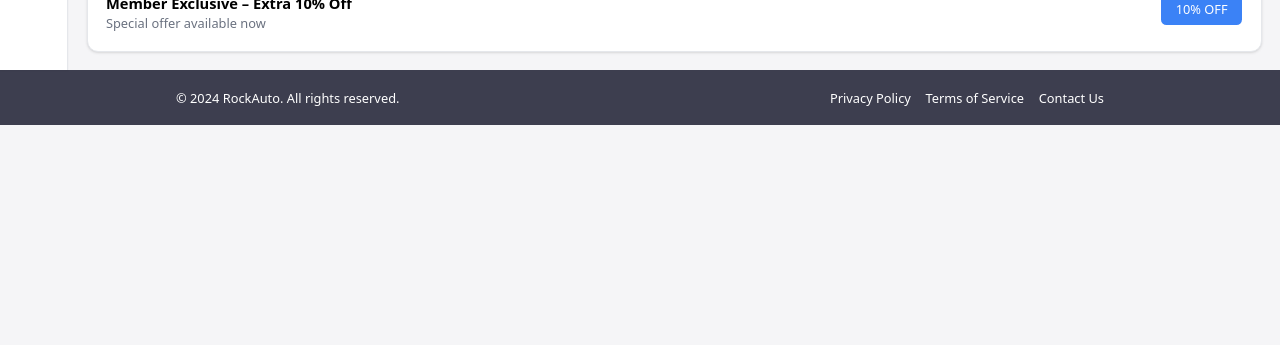
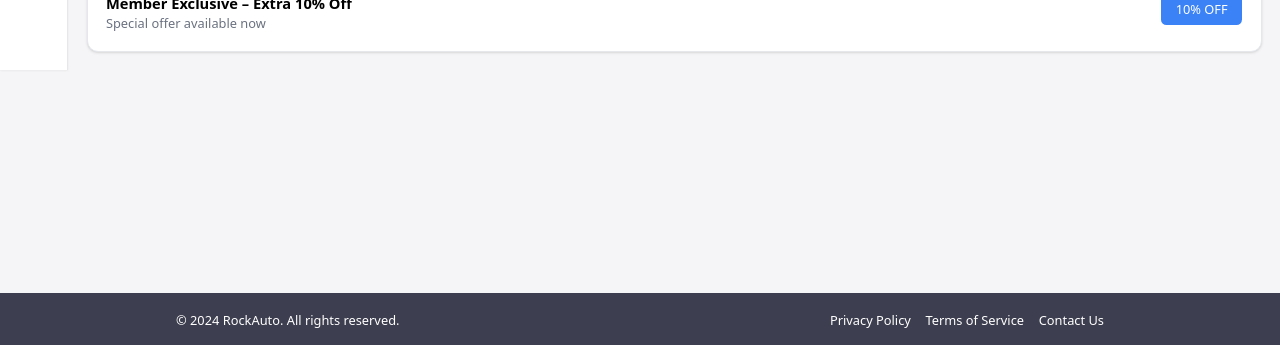
Before and after one commit to LPhinney1/ITIS4390-capstone-rockauto, a Next.js app: page / in a window 1280 px wide. Shown: the part 452-797 px from the top of the page. Built offline with nearby package versions, Linux system fonts and the light colour scheme; no server answers; the database is empty.

Commit message:
footer fix

```diff
--- a/src/app/layout.tsx
+++ b/src/app/layout.tsx
@@ -15,14 +15,16 @@ export default function RootLayout({
 }) {
   return (
     <html lang="en">
-            <body className="bg-[#f5f5f7] antialiased">
-                <div>
+      {/* Flex column, full height */}
+      <body className="bg-[#f5f5f7] antialiased min-h-screen flex flex-col">
         <AuthProvider>
           <NavBar />
+          <main className="flex-1">
             {children}
+          </main>
         </AuthProvider>
-                </div>
-                <footer className="bg-[#3d3e4f] text-white py-5 mt-auto">
+
+        <footer className="bg-[#3d3e4f] text-white py-5">
           <div className="mx-48 flex flex-col md:flex-row justify-between items-center">
             <p className="text-sm">© 2024 RockAuto. All rights reserved.</p>
             <div className="flex space-x-4 mt-4 md:mt-0">
```
Lines whose indentation alone changed are shown as unchanged.
